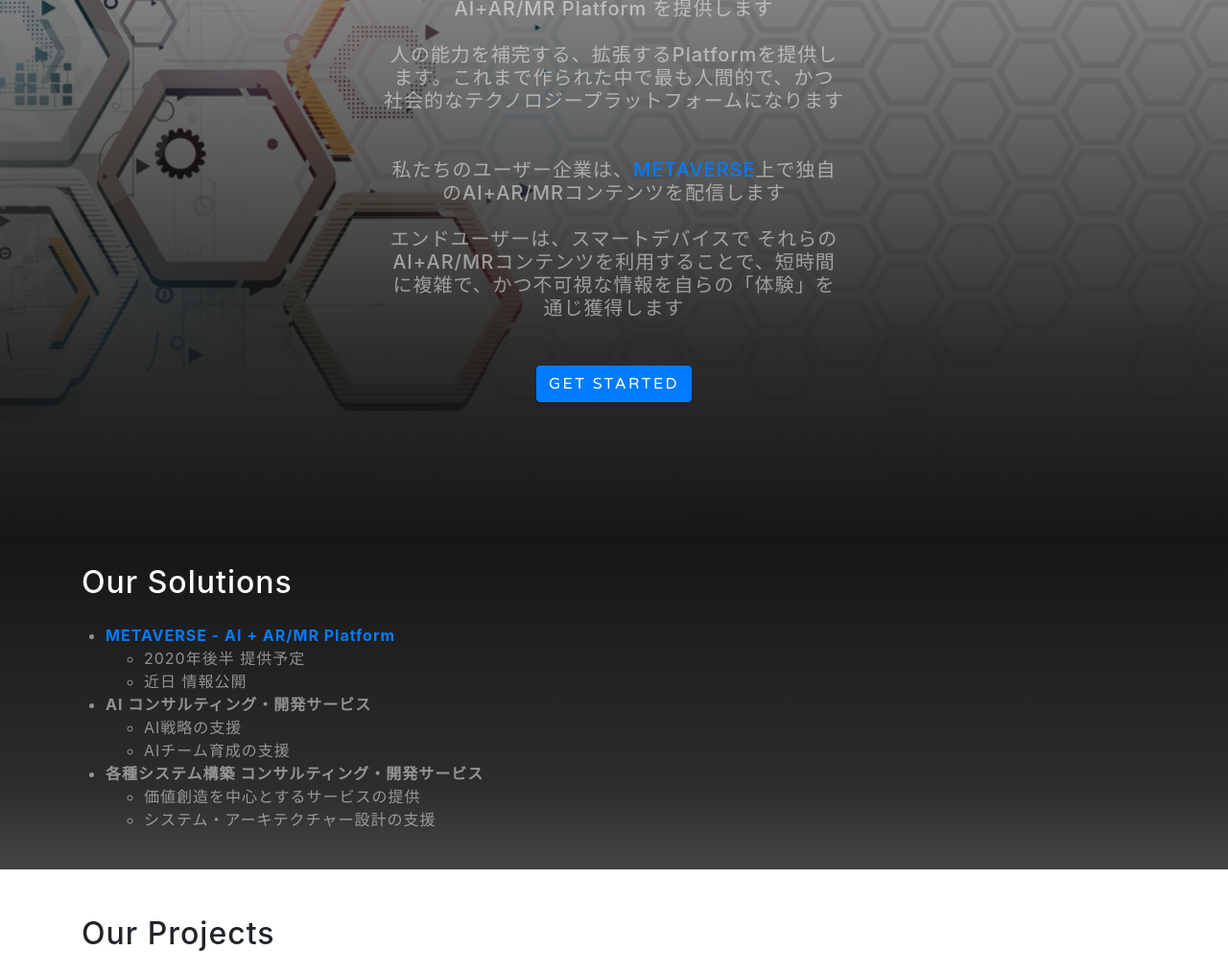
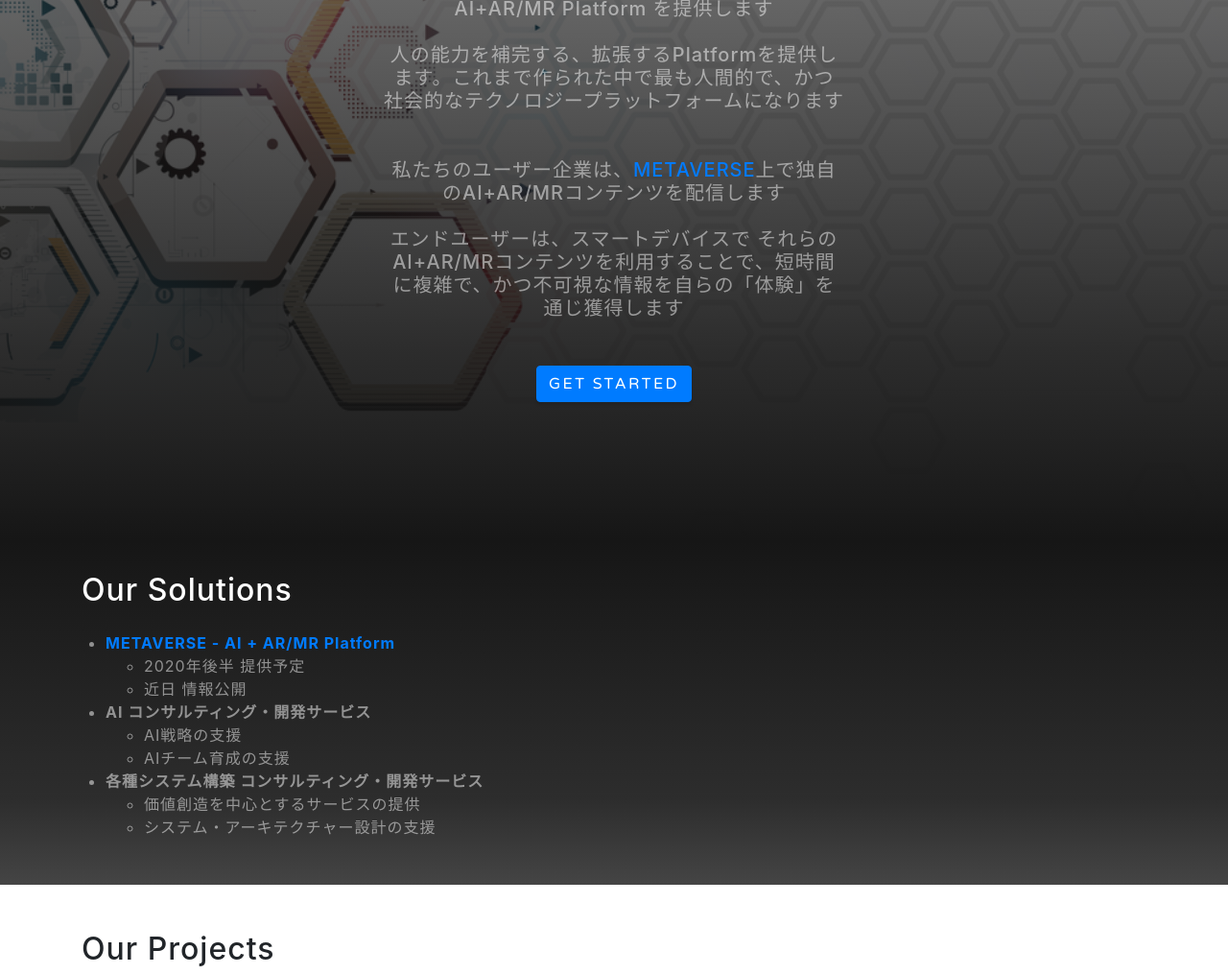
Before and after one commit to lions-data/website, a website with bundled scripts: page index.html in a window 1280 px wide. Shown: the part 236-1251 px from the top of the page at 96% size. Built offline with nearby package versions, Linux system fonts and the light colour scheme.

Commit message:
Modify the top page

```diff
--- a/css/grayscale.css
+++ b/css/grayscale.css
@@ -92,8 +92,8 @@
   height: auto;
   min-height: 35rem;
   padding: 15rem 0;
-  background: -webkit-gradient(linear, left top, left bottom, from(rgba(22, 22, 22, 03)), color-stop(75%, rgba(22, 22, 22, 0.9)), to(#161616)), url("../img/bg-masthead.jpg");
-  background: linear-gradient(to bottom, rgba(22, 22, 22, 0.3) 0%, rgba(22, 22, 22, 0.9) 75%, #161616 100%), url("../img/bg-masthead.jpg");
+  background: -webkit-gradient(linear, left top, left bottom, from(rgba(22, 22, 22, 0.5)), color-stop(75%, rgba(22, 22, 22, 0.9)), to(#161616)), url("../img/bg-masthead.jpg");
+  background: linear-gradient(to bottom, rgba(22, 22, 22, 0.5) 0%, rgba(22, 22, 22, 0.9) 75%, #161616 100%), url("../img/bg-masthead.jpg");
   background-position: center;
   background-repeat: no-repeat;
   background-attachment: scroll;
@@ -168,8 +168,8 @@
 }
 
 .about-section {
-  padding-top: 1.5rem;
-  padding-bottom: 1.5rem;
+  padding-top: 2rem;
+  padding-bottom: 2rem;
   background: -webkit-gradient(linear, left top, left bottom, from(#161616), color-stop(75%, rgba(22, 22, 22, 0.9)), to(rgba(22, 22, 22, 0.8)));
   background: linear-gradient(to bottom, #161616 0%, rgba(22, 22, 22, 0.9) 75%, rgba(22, 22, 22, 0.8) 100%);
 }
@@ -213,7 +213,7 @@
 }
 
 .signup-section {
-  padding: 1.5rem 0;
+  padding: 3rem 0;
   background: -webkit-gradient(linear, left top, left bottom, from(rgba(22, 22, 22, 0.6)), color-stop(75%, rgba(22, 22, 22, 0.9)), to(#161616)), url("../img/bg-signup.jpg");
   background: linear-gradient(to bottom, rgba(22, 22, 22, 0.6) 0%, rgba(22, 22, 22, 0.9) 75%, #161616 100%), url("../img/bg-signup.jpg");
   background-position: center;
```
